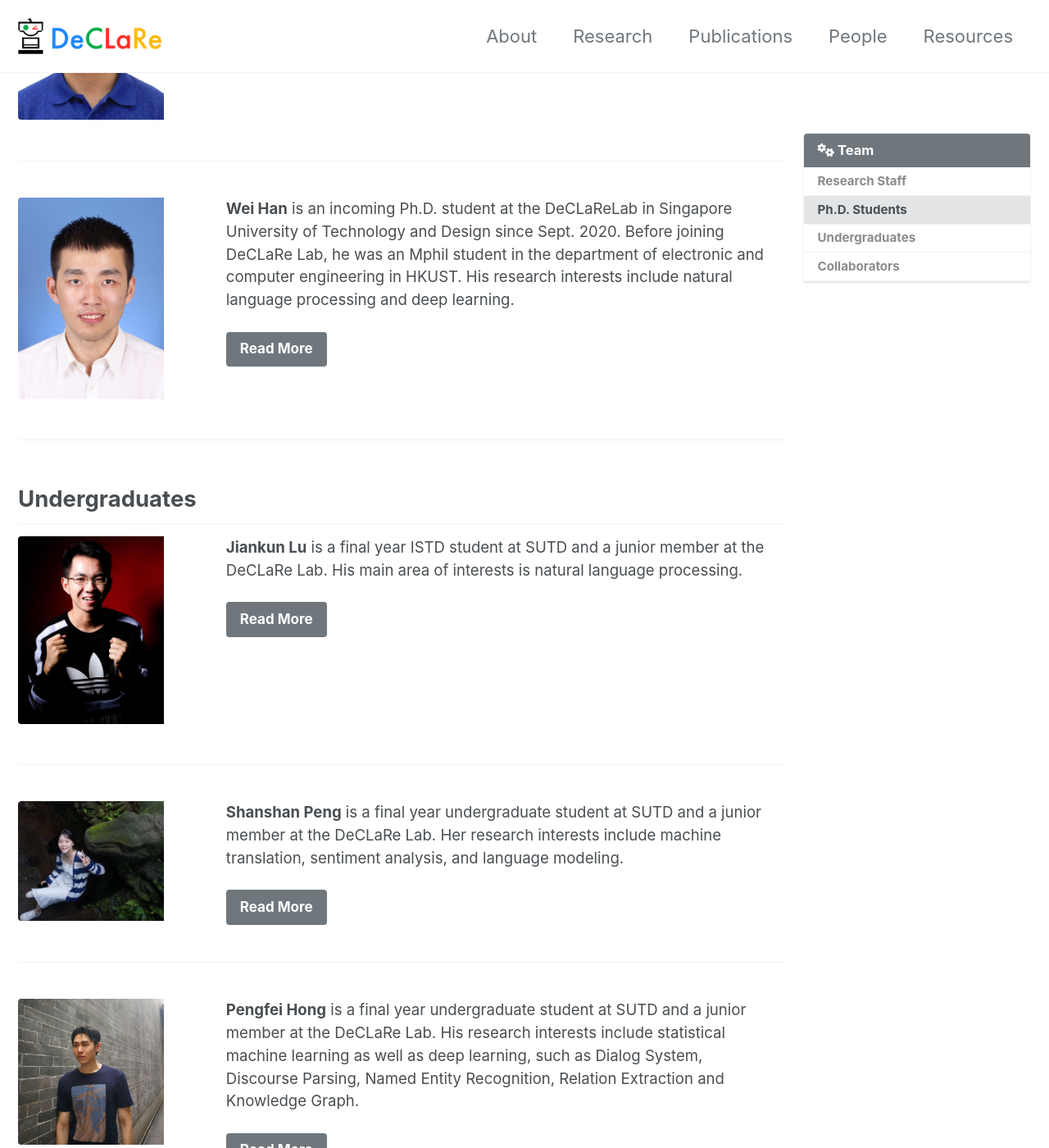
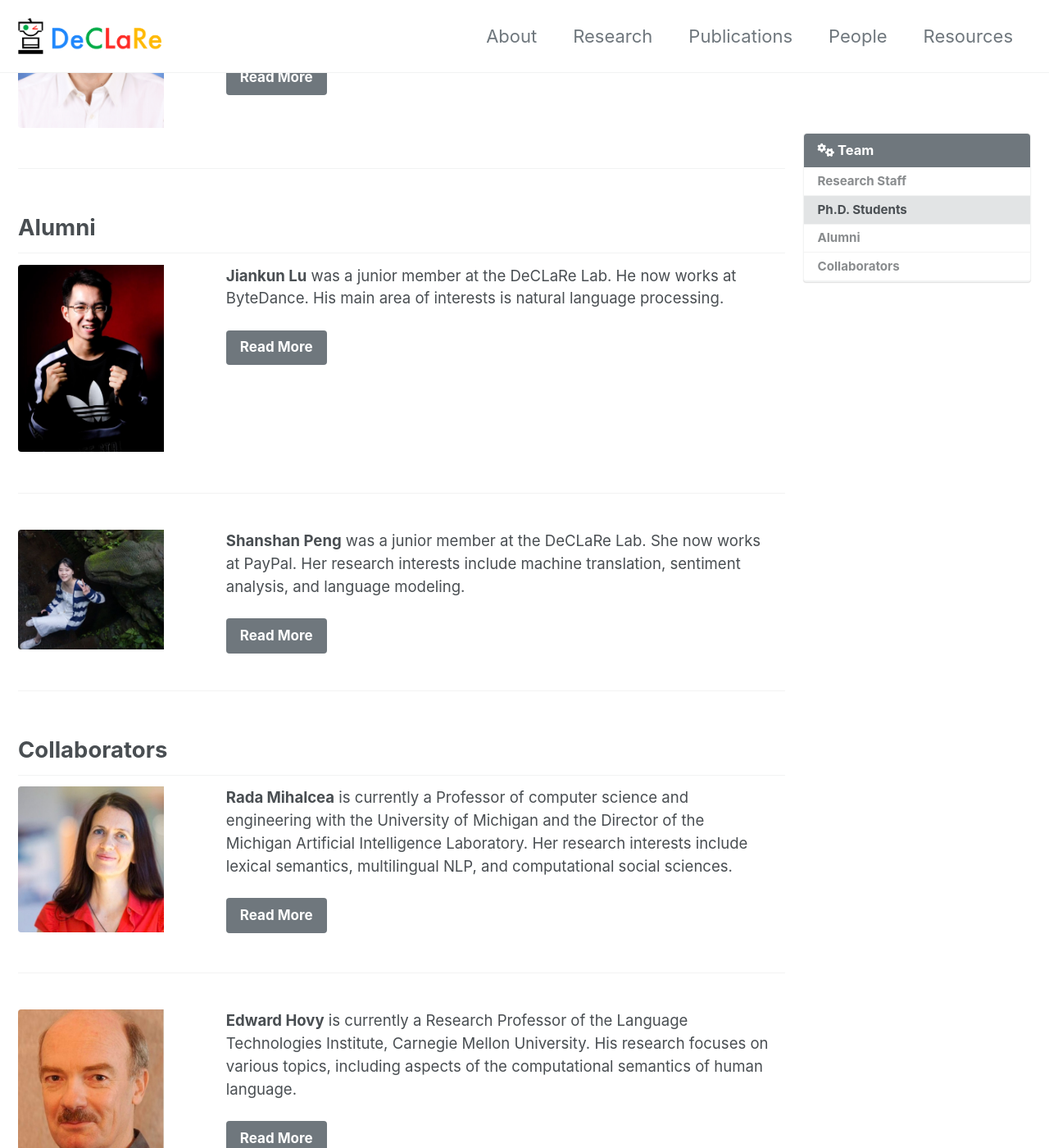
Before and after one commit to declare-lab/declare-lab.github.io, a Jekyll site: the page built from _pages/people.md, in a window 1280 px wide and 1400 px high, scrolled down 2974 px. Shown: the whole window at 82% size. Built offline with Jekyll 4.4.1, drawn with Linux system fonts in a browser that asks for light colours; cached includes are drawn as plain includes; nearby versions of some CDN libraries; some of the changed text lies outside the part shown.

Commit message:
Update people

```diff
--- a/_pages/people.md
+++ b/_pages/people.md
@@ -75,21 +75,21 @@ henryhan:
 
 jiankun:
   - image_path: /assets/images/people/jiankun.jpeg
-    excerpt: "**Jiankun Lu** is a final year ISTD student at SUTD and a junior member at the DeCLaRe Lab. His main area of  interests is natural language processing."
+    excerpt: "**Jiankun Lu** was a junior member at the DeCLaRe Lab. He now works at ByteDance. His main area of interests is natural language processing."
     url: "https://www.linkedin.com/in/jiankun-lu-314b38150/"
     btn_label: "Read More"
     btn_class: "btn btn--primary btn--small"
 
 shanshan:
   - image_path: /assets/images/people/shanshan.jpeg
-    excerpt: "**Shanshan Peng** is a final year undergraduate student at SUTD and a junior member at the DeCLaRe Lab. Her research interests include machine translation, sentiment analysis, and language modeling."
+    excerpt: "**Shanshan Peng** was a junior member at the DeCLaRe Lab. She now works at PayPal. Her research interests include machine translation, sentiment analysis, and language modeling."
     url: "https://www.linkedin.com/in/shanshan-peng-a9b674146/"
     btn_label: "Read More"
     btn_class: "btn btn--primary btn--small"
 
 pengfei:
   - image_path: /assets/images/people/hongpengfei.jpg
-    excerpt: "**Pengfei Hong** is a final year undergraduate student at SUTD and a junior member at the DeCLaRe Lab. His research interests include statistical machine learning as well as deep learning, such as Dialog System, Discourse Parsing, Named Entity Recognition, Relation Extraction and Knowledge Graph."
+    excerpt: "**Pengfei Hong** is a research assistant and a part-time Ph.D. candidate at the DeCLaRe Lab. His research interests include statistical machine learning as well as deep learning, such as Dialog System, Discourse Parsing, Named Entity Recognition, Relation Extraction and Knowledge Graph."
     url: "https://github.com/Emrys-Hong"
     btn_label: "Read More"
     btn_class: "btn btn--primary btn--small"
@@ -201,9 +201,11 @@ We have an amazing team of researchers comprising of PhD Students, Senior Resear
 
 {% include feature_row2 id="devamanyu" type="left" %}
 
-{% include feature_row2 id="sarthak" type="left" %}
+{% include feature_row2 id="pengfei" type="left" %}
 
-{% include feature_row2 id="shagun" type="left" %}
+<!-- {% include feature_row2 id="sarthak" type="left" %} -->
+
+<!-- {% include feature_row2 id="shagun" type="left" %} -->
 
 ## Ph.D. Students
 
@@ -217,13 +219,11 @@ We have an amazing team of researchers comprising of PhD Students, Senior Resear
 
 {% include feature_row2 id="henryhan" type="left" %}
 
-## Undergraduates
+## Alumni
 
 {% include feature_row2 id="jiankun" type="left" %}
 
 {% include feature_row2 id="shanshan" type="left" %}
-
-{% include feature_row2 id="pengfei" type="left" %}
 
 ## Collaborators
 
@@ -251,4 +251,4 @@ We have an amazing team of researchers comprising of PhD Students, Senior Resear
 
 {% include feature_row2 id="newton" type="left" %}
 
-{% include feature_row2 id="rajiv" type="left" %}
+<!-- {% include feature_row2 id="rajiv" type="left" %} -->
```
